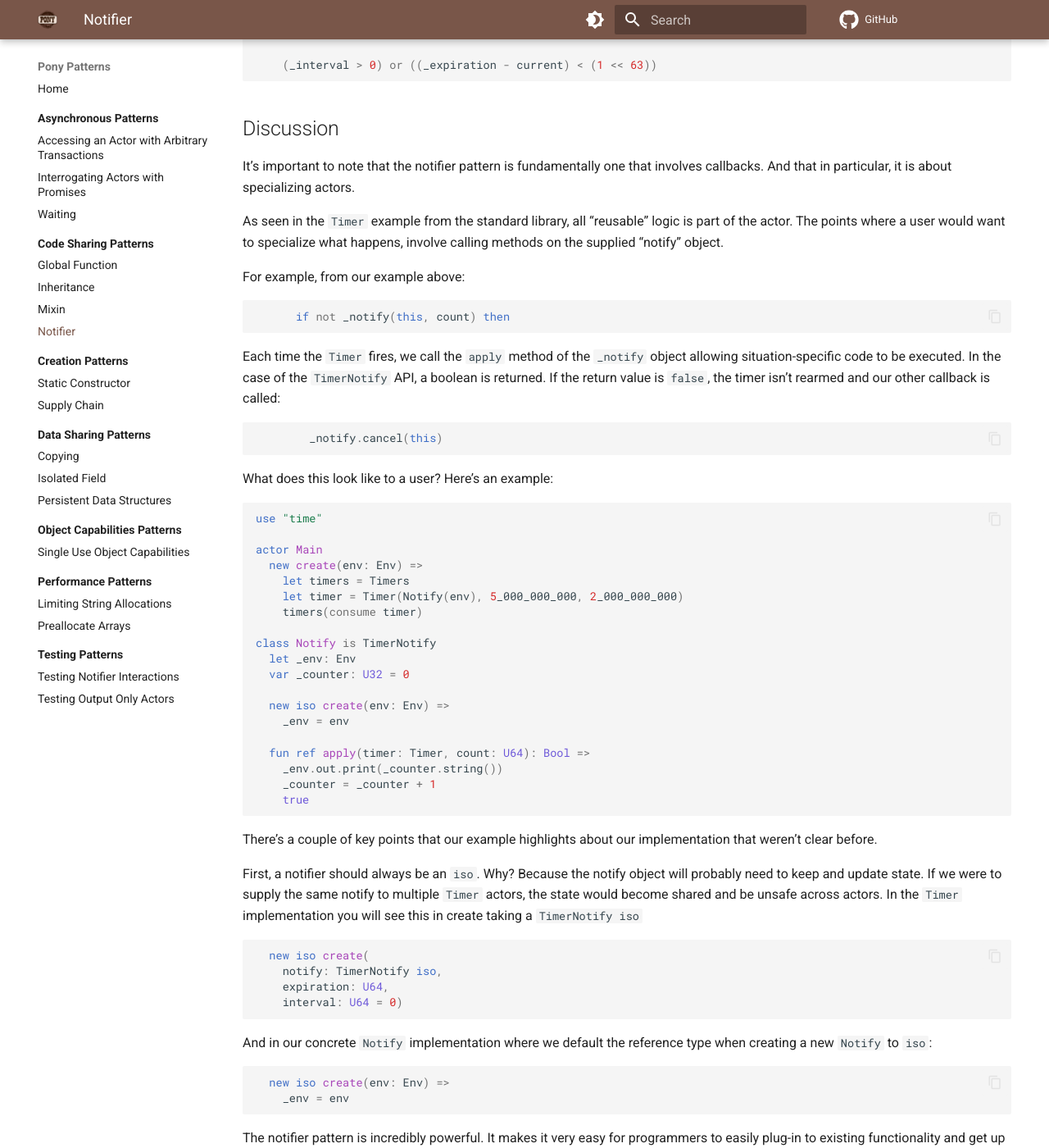
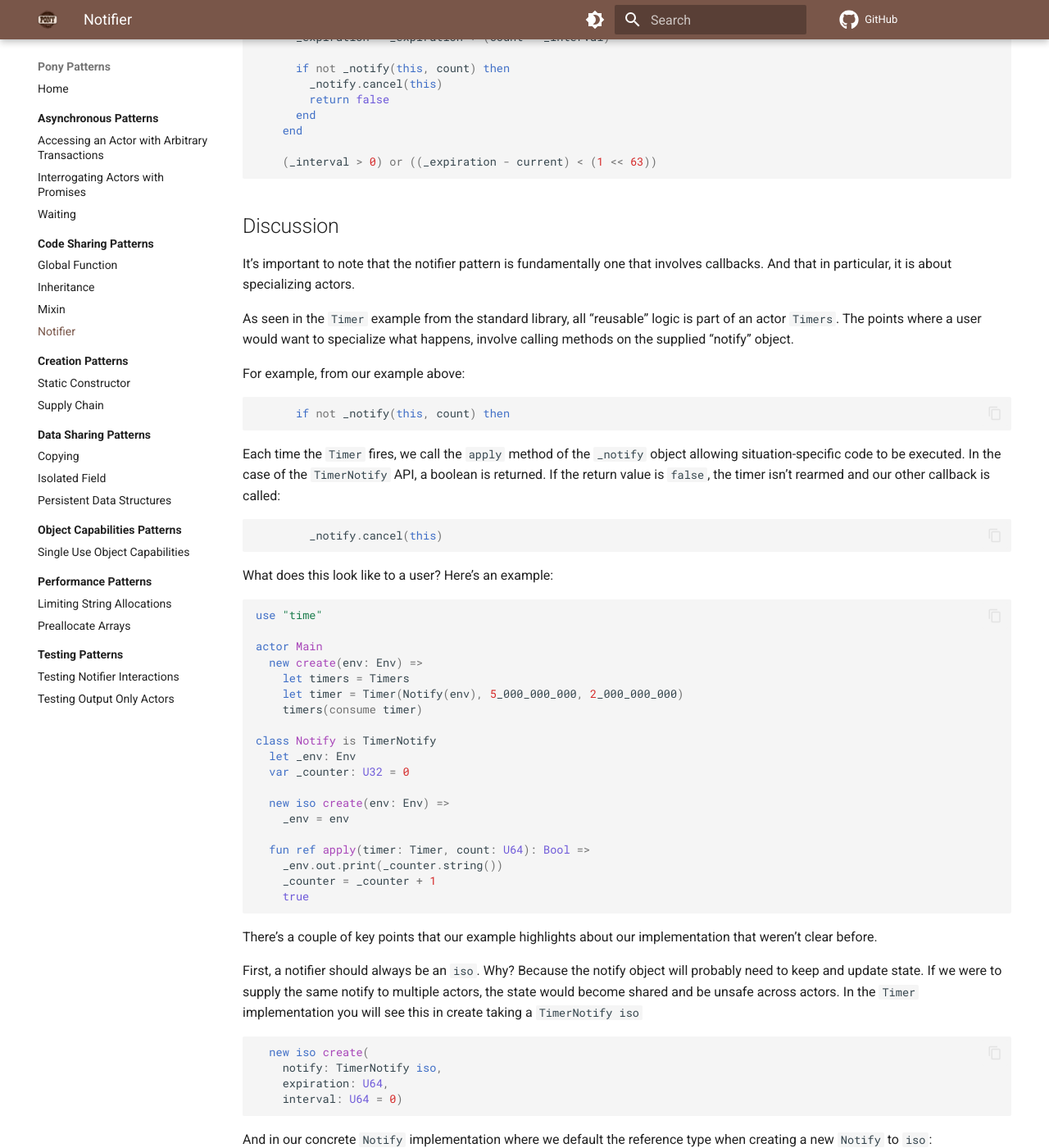
Before and after one commit to ponylang/pony-patterns, an MkDocs documentation site: the page built from docs/code-sharing/notifier.md, in a window 1280 px wide and 1400 px high, scrolled down 2204 px. Shown: the whole window at 82% size. Built offline with MkDocs 1.6.1 and Material for MkDocs 9.7.7, drawn with Linux system fonts in a browser that asks for light colours; comment, search, counter and statistics services are not loaded; some of the changed text lies outside the part shown.

Commit message:
Update notifier to be a bit less confusing
It's about specializing actors but we used Timer that
is a special case where the object that calls the notifier
is a class not an actor.

````diff
--- a/docs/code-sharing/notifier.md
+++ b/docs/code-sharing/notifier.md
@@ -17,6 +17,8 @@ You need to specialize an actor so that at certain times during its life-cycle,
 will need to change based on "the type" of TCP connection in question.
 
 Actor specialization arises often when you want to create reusable Pony code. There's a pattern in the standard library that is one of the more common ways to address. Let's have a look at the "Notifier pattern".
+
+Note that our example is based on the `Timers` actor from the standard library. `Timers` is an actor but it has an intermediate class that it uses as part of its design; that class `Timer` is what we will be looking at. It demonstrates the notifier pattern quite well. It's just important to remember that everything that happens in the `Timer` class is reusable logic that calls into logic to specialize a `Timers` actor.
 
 ## Solution
 
@@ -115,7 +117,7 @@ class Timer
 
 It's important to note that the notifier pattern is fundamentally one that involves callbacks. And that in particular, it is about specializing actors.
 
-As seen in the `Timer` example from the standard library, all "reusable" logic is part of the actor. The points where a user would want to specialize what happens, involve calling methods on the supplied "notify" object.
+As seen in the `Timer` example from the standard library, all "reusable" logic is part of an actor `Timers`. The points where a user would want to specialize what happens, involve calling methods on the supplied "notify" object.
 
 For example, from our example above:
 
@@ -155,7 +157,7 @@ class Notify is TimerNotify
 
 There's a couple of key points that our example highlights about our implementation that weren't clear before.
 
-First, a notifier should always be an `iso`. Why? Because the notify object will probably need to keep and update state. If we were to supply the same notify to multiple `Timer` actors, the state would become shared and be unsafe across actors. In the `Timer` implementation you will see this in create taking a `TimerNotify iso`
+First, a notifier should always be an `iso`. Why? Because the notify object will probably need to keep and update state. If we were to supply the same notify to multiple actors, the state would become shared and be unsafe across actors. In the `Timer` implementation you will see this in create taking a `TimerNotify iso`
 
 ```pony
   new iso create(
````
Also changed, not shown: other parts of docs/code-sharing/notifier.md (+1 -1 lines).
